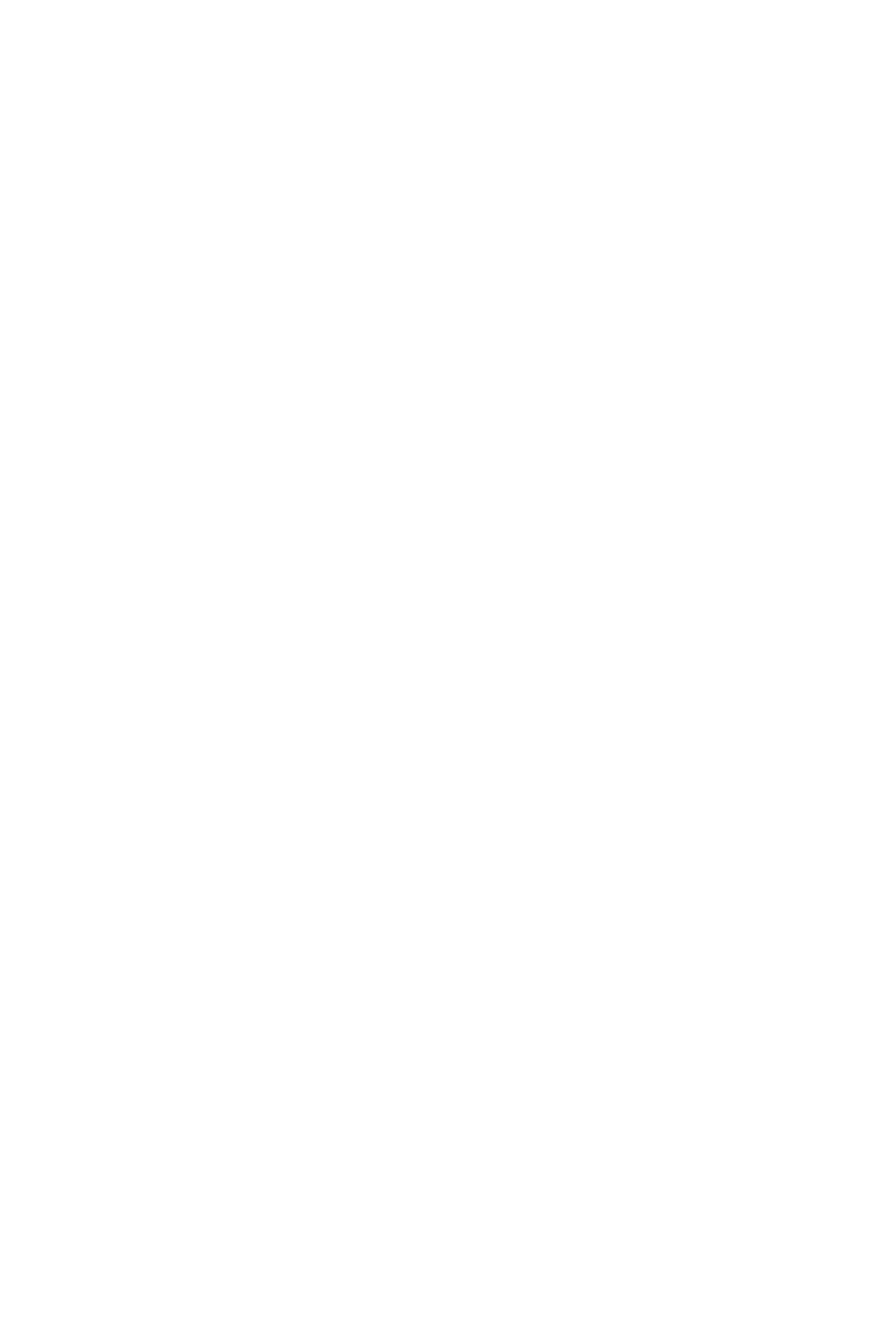
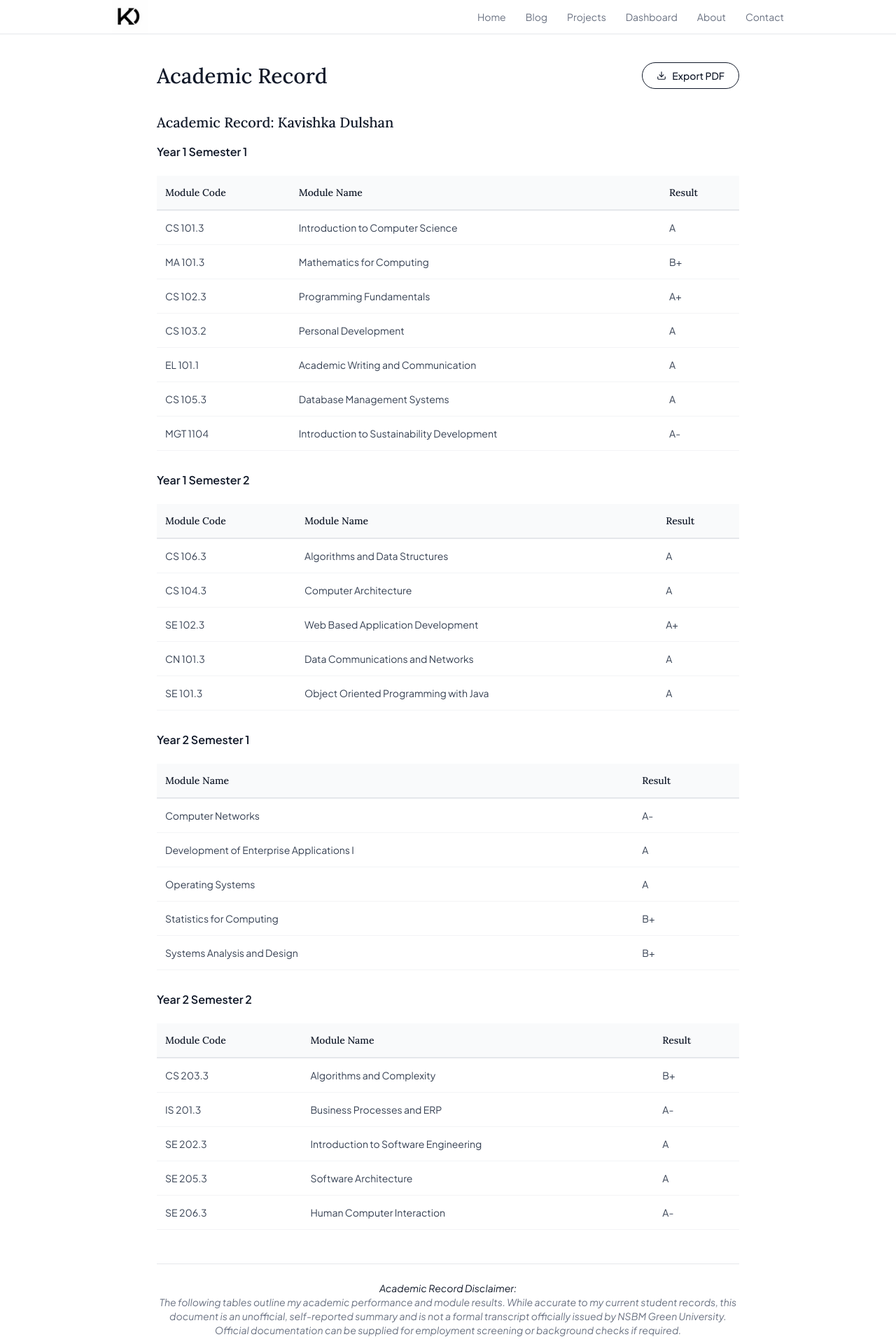
Before and after one commit to KavishkaDulshan/Portfolio-Blog, a React (Vite) app: page /academic-record in a window 1280 px wide. Before the commit this address had no page. Shown: the top 1920 px of the page at 70% size. Before the commit the page ends 800 px from the top, so only its background shows below. Built offline with nearby package versions, Linux system fonts and the light colour scheme.

Commit message:
academic records linked to the about page and disclaimer added.

```diff
--- a/src/App.jsx
+++ b/src/App.jsx
@@ -8,6 +8,7 @@ import ProjectPost from './pages/ProjectPost';
 import About from './pages/About';
 import Contact from './pages/Contact';
 import Dashboard from './pages/Dashboard';
+import AcademicRecord from './pages/AcademicRecord';
 
 export default function App() {
   return (
@@ -32,6 +33,7 @@ export default function App() {
         <Route path="dashboard" element={<Dashboard />} />
         <Route path="about" element={<About />} />
         <Route path="contact" element={<Contact />} />
+        <Route path="academic-record" element={<AcademicRecord />} />
       </Route>
     </Routes>
   );
--- a/src/components/Layout.jsx
+++ b/src/components/Layout.jsx
@@ -17,11 +17,15 @@ export default function Layout() {
   return (
     <div className="min-h-screen flex flex-col bg-white text-gray-900" style={{ fontFamily: 'var(--font-sans)' }}>
       <ScrollToTop />
-      <NavBar />
+      <div className="print:hidden">
+        <NavBar />
+      </div>
       <main className="flex-1">
         <Outlet />
       </main>
-      <Footer />
+      <div className="print:hidden">
+        <Footer />
+      </div>
     </div>
   );
 }
--- /dev/null
+++ b/src/content/academic-record.md
@@ -0,0 +1,39 @@
+### Academic Record: Kavishka Dulshan
+
+**Year 1 Semester 1**
+| Module Code | Module Name | Result |
+| :--- | :--- | :--- |
+| CS 101.3 | Introduction to Computer Science | A |
+| MA 101.3 | Mathematics for Computing | B+ |
+| CS 102.3 | Programming Fundamentals | A+ |
+| CS 103.2 | Personal Development | A |
+| EL 101.1 | Academic Writing and Communication | A |
+| CS 105.3 | Database Management Systems | A |
+| MGT 1104 | Introduction to Sustainability Development | A- |
+
+**Year 1 Semester 2**
+| Module Code | Module Name | Result |
+| :--- | :--- | :--- |
+| CS 106.3 | Algorithms and Data Structures | A |
+| CS 104.3 | Computer Architecture | A |
+| SE 102.3 | Web Based Application Development | A+ |
+| CN 101.3 | Data Communications and Networks | A |
+| SE 101.3 | Object Oriented Programming with Java | A |
+
+**Year 2 Semester 1**
+| Module Name | Result |
+| :--- | :--- |
+| Computer Networks | A- |
+| Development of Enterprise Applications I | A |
+| Operating Systems | A |
+| Statistics for Computing | B+ |
+| Systems Analysis and Design | B+ |
+
+**Year 2 Semester 2**
+| Module Code | Module Name | Result |
+| :--- | :--- | :--- |
+| CS 203.3 | Algorithms and Complexity | B+ |
+| IS 201.3 | Business Processes and ERP | A- |
+| SE 202.3 | Introduction to Software Engineering | A |
+| SE 205.3 | Software Architecture | A |
+| SE 206.3 | Human Computer Interaction | A- |
--- a/src/pages/About.jsx
+++ b/src/pages/About.jsx
@@ -4,6 +4,7 @@ import { getAboutData } from '../utils/getAbout';
 import FadeIn from '../components/FadeIn';
 import Timeline from '../components/Timeline';
 import { FiDownload } from 'react-icons/fi';
+import { Link } from 'react-router-dom';
 
 // Chronological milestones for the NSBM journey timeline
 const TIMELINE_EVENTS = [
@@ -84,16 +85,24 @@ export default function About() {
             <p className="text-gray-600 text-sm">{tagline}</p>
           </div>
           {/* Resume Download — highly visible CTA */}
+          <div className="flex flex-col sm:flex-row gap-3 self-start shrink-0">
             <a
               href="/resume.pdf"
               download
               id="resume-download-btn"
-            className="inline-flex items-center gap-2 self-start shrink-0 rounded-full bg-gray-900 text-white px-5 py-2.5 text-sm font-medium hover:bg-gray-700 transition-colors"
+              className="inline-flex items-center justify-center gap-2 rounded-full bg-gray-900 text-white px-5 py-2.5 text-sm font-medium hover:bg-gray-700 transition-colors"
               aria-label="Download Kavishka Dulshan's resume as PDF"
             >
               <FiDownload className="text-base" />
               Download Resume (PDF)
             </a>
+            <Link
+              to="/academic-record"
+              className="inline-flex items-center justify-center gap-2 rounded-full border border-gray-200 bg-white text-gray-900 px-5 py-2.5 text-sm font-medium hover:border-gray-900 transition-colors"
+            >
+              Academic Record
+            </Link>
+          </div>
         </div>
       </FadeIn>
 
--- /dev/null
+++ b/src/pages/AcademicRecord.jsx
@@ -0,0 +1,76 @@
+import { useEffect } from 'react';
+import ReactMarkdown from 'react-markdown';
+import remarkGfm from 'remark-gfm';
+import SEO from '../components/SEO';
+import { FiDownload } from 'react-icons/fi';
+import FadeIn from '../components/FadeIn';
+
+import academicRecordMd from '../content/academic-record.md?raw';
+
+export default function AcademicRecord() {
+  const handlePrint = () => {
+    const originalTitle = document.title;
+    document.title = 'Kavishka_Dulshan_Academic_Record';
+
+    // Use a small timeout to allow the browser to update the document title before opening the print dialog
+    setTimeout(() => {
+      window.print();
+      // Restore title after print dialog closes
+      document.title = originalTitle;
+    }, 50);
+  };
+
+  return (
+    <div className="bg-white min-h-screen pt-10 pb-16 max-w-4xl mx-auto px-6 sm:px-8 print:p-0 print:m-0 print-exact">
+      <SEO
+        title="Academic Record"
+        description="Kavishka Dulshan's academic transcript and modules."
+        path="/academic-record"
+      />
+      <style>{`
+        @media print {
+          @page { size: A4; margin: 20mm; }
+          body {
+            -webkit-print-color-adjust: exact !important;
+            color-adjust: exact !important;
+            print-color-adjust: exact !important;
+            background: white;
+          }
+          .print\\\\:hidden {
+            display: none !important;
+          }
+        }
+      `}</style>
+
+      <FadeIn>
+        <div className="flex justify-between items-center mb-8 print:hidden">
+          <h1 className="font-serif text-3xl font-medium text-gray-900">Academic Record</h1>
+          <button
+            onClick={handlePrint}
+            className="inline-flex items-center gap-2 rounded-full border border-gray-900 text-gray-900 px-5 py-2 text-sm font-medium hover:bg-gray-900 hover:text-white transition-colors"
+          >
+            <FiDownload /> Export PDF
+          </button>
+        </div>
+
+        <div className="prose prose-gray max-w-none
+                        prose-headings:font-serif prose-headings:text-gray-900 prose-headings:font-medium
+                        prose-table:w-full prose-table:border-collapse prose-table:mt-2
+                        prose-th:bg-gray-50 prose-th:p-3 prose-th:text-left prose-th:border-b-2 prose-th:border-gray-200
+                        prose-td:p-3 prose-td:border-b prose-td:border-gray-100">
+          <ReactMarkdown remarkPlugins={[remarkGfm]}>
+            {academicRecordMd}
+          </ReactMarkdown>
+        </div>
+
+        <div className="mt-12 pt-6 border-t border-gray-200 text-center text-sm text-gray-500 italic print:mt-8 print:pt-4">
+          <p>
+            <b className='font-medium text-gray-900'>Academic Record Disclaimer:</b>
+            <br />
+            The following tables outline my academic performance and module results. While accurate to my current student records, this document is an unofficial, self-reported summary and is not a formal transcript officially issued by NSBM Green University. Official documentation can be supplied for employment screening or background checks if required.
+          </p>
+        </div>
+      </FadeIn>
+    </div>
+  );
+}
```
Lines whose indentation alone changed are shown as unchanged.
